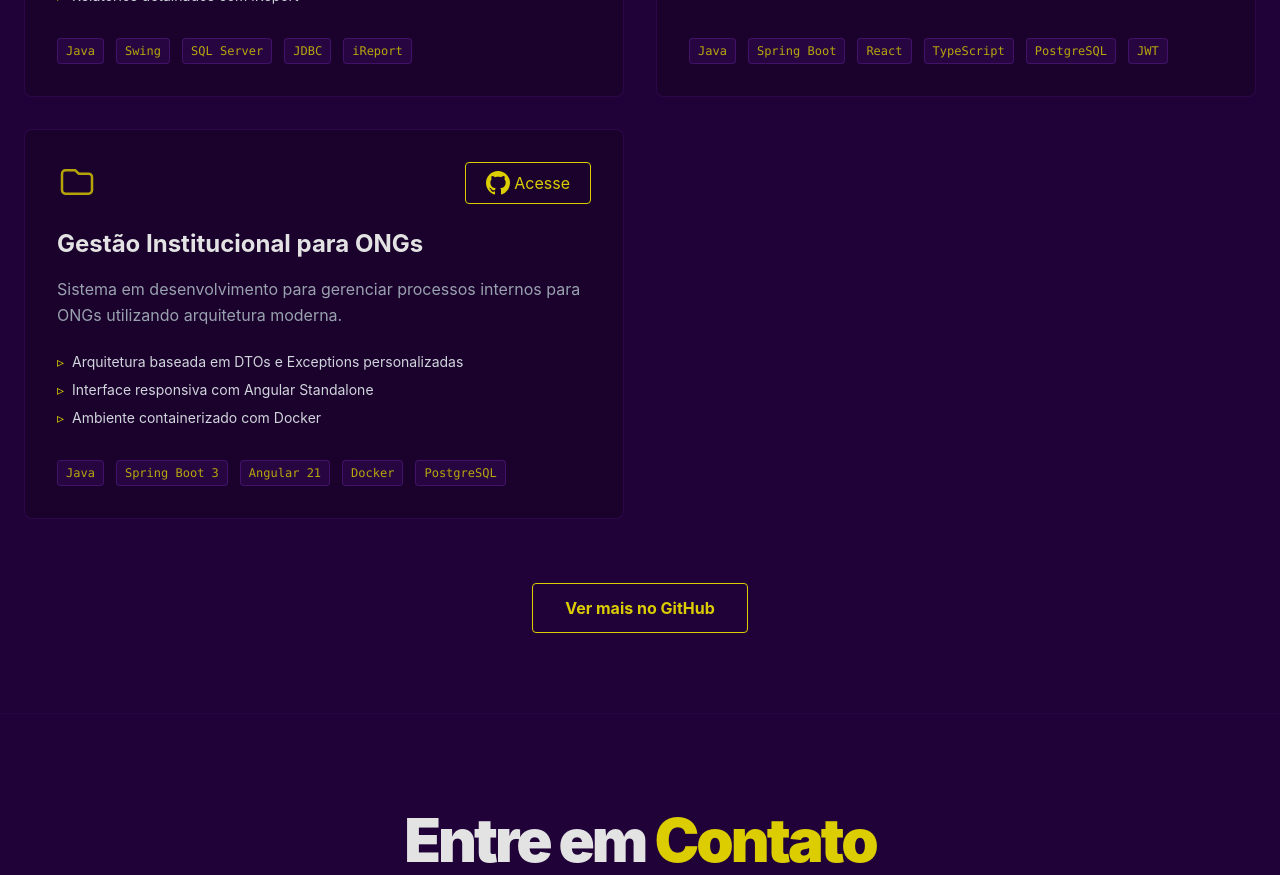
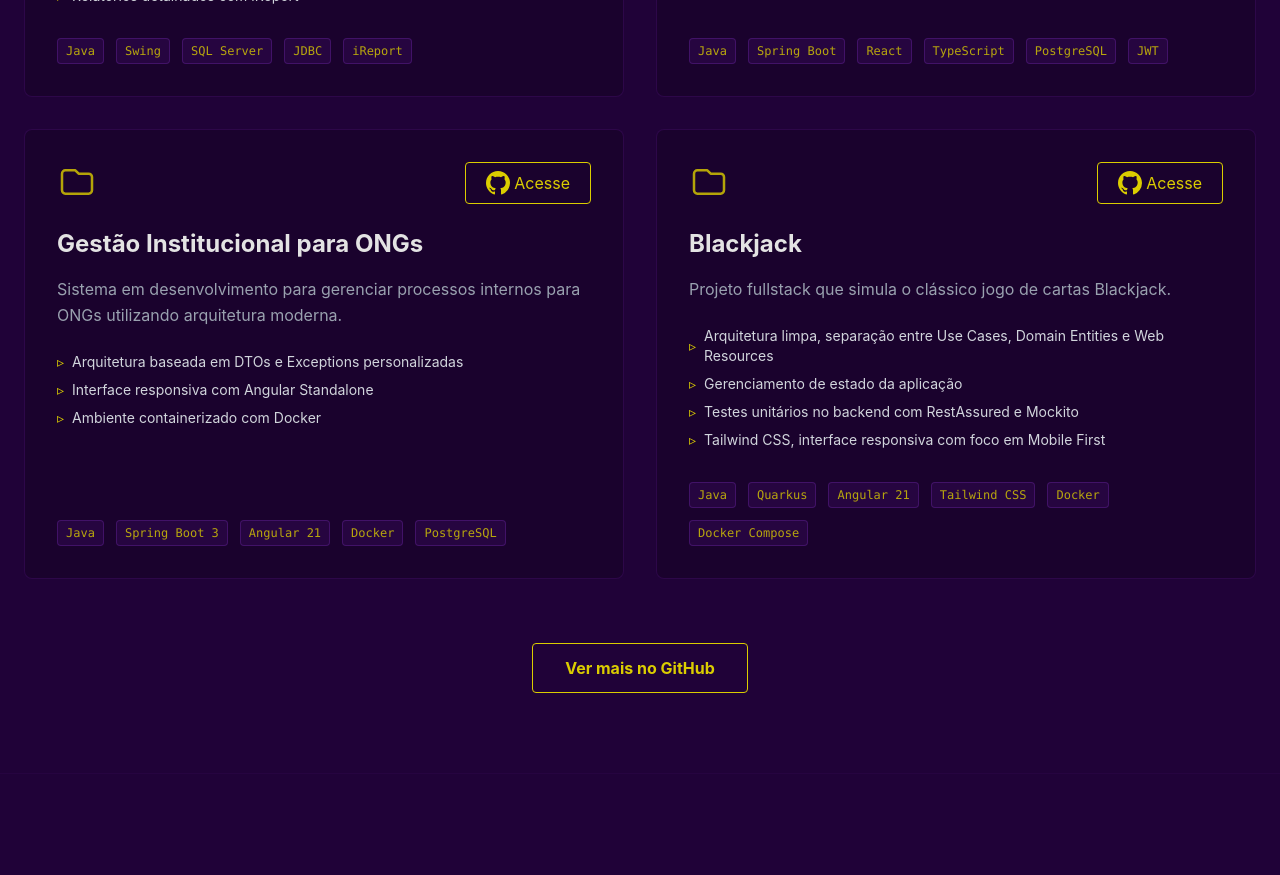
Before and after one commit to augustocesarsousa/portifolio, an Angular app: page / in a window 1280 px wide. Shown: the part 2840-3715 px from the top of the page. Built offline with nearby package versions, Linux system fonts and the light colour scheme.

Commit message:
Adiciona projeto blackjack

```diff
--- a/src/app/features/projects/projects.component.ts
+++ b/src/app/features/projects/projects.component.ts
@@ -50,5 +50,17 @@ export class ProjectsComponent {
         'Ambiente containerizado com Docker',
       ],
     },
+    {
+      title: 'Blackjack',
+      description: 'Projeto fullstack que simula o clássico jogo de cartas Blackjack.',
+      technologies: ['Java', 'Quarkus', 'Angular 21', 'Tailwind CSS', 'Docker', 'Docker Compose'],
+      githubUrl: 'https://github.com/augustocesarsousa/blackjack',
+      highlights: [
+        'Arquitetura limpa, separação entre Use Cases, Domain Entities e Web Resources',
+        'Gerenciamento de estado da aplicação',
+        'Testes unitários no backend com RestAssured e Mockito',
+        'Tailwind CSS, interface responsiva com foco em Mobile First',
+      ],
+    },
   ];
 }
```
